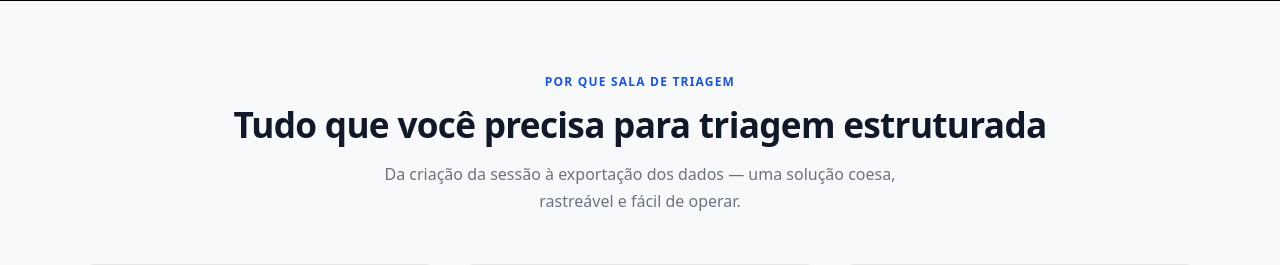
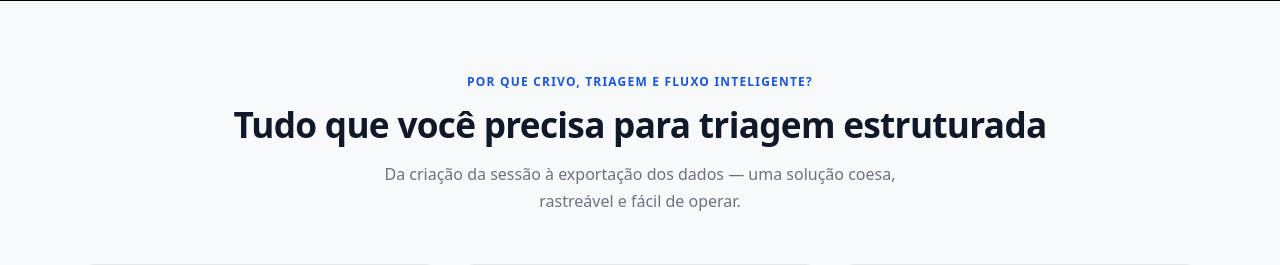
Before and after one commit to joaovsangali/saladetriagem, a Flask app: page / in a window 1280 px wide. Shown: the part 650-915 px from the top of the page. Run offline with Flask 3, Linux system fonts and the light colour scheme.

Commit message:
Update index.html

```diff
--- a/app/templates/public/index.html
+++ b/app/templates/public/index.html
@@ -72,7 +72,7 @@
 <section class="public-features">
   <div class="container">
     <div class="text-center mb-5">
-      <div class="section-label">Por que Sala de Triagem</div>
+      <div class="section-label">Por que Crivo, triagem e fluxo inteligente?</div>
       <h2 class="section-title">Tudo que você precisa para triagem estruturada</h2>
       <p class="section-desc mx-auto">
         Da criação da sessão à exportação dos dados — uma solução coesa, rastreável
```
